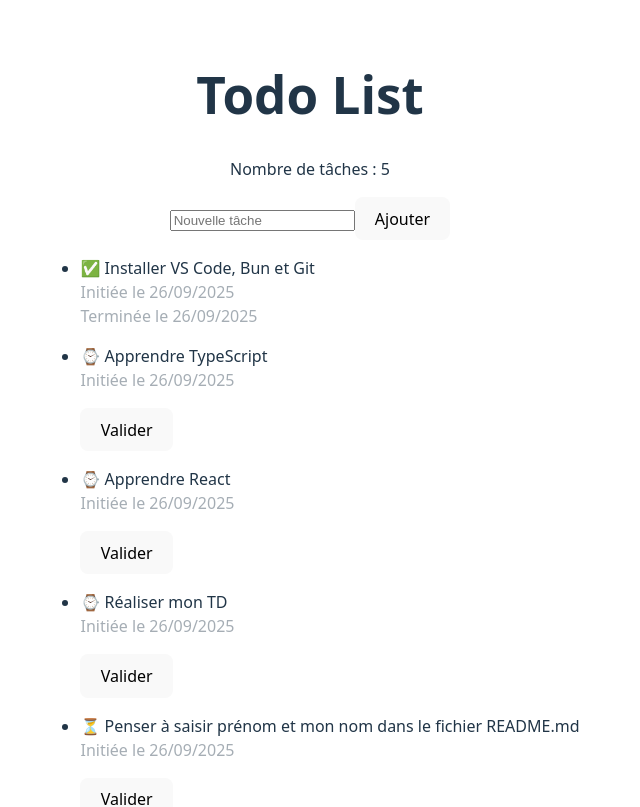
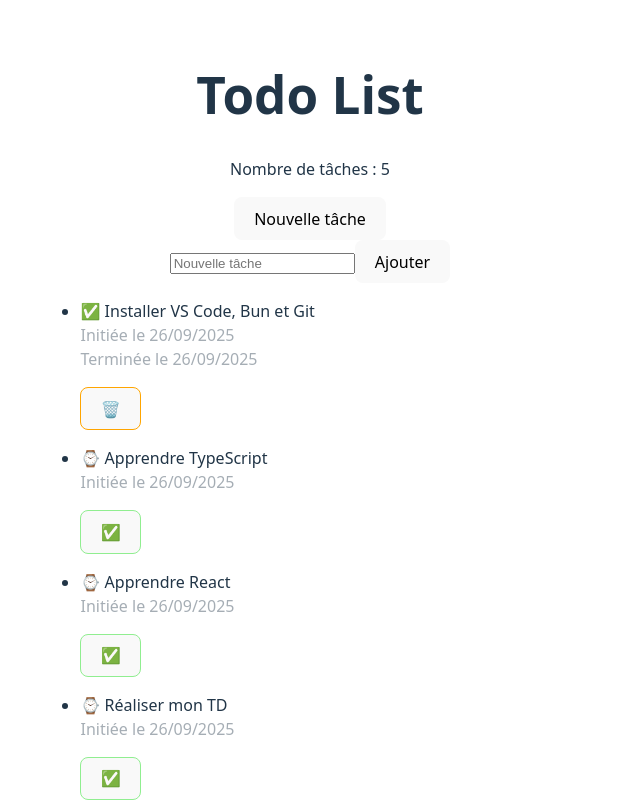
Before and after one commit to S0o0/todolist, a React (Vite) app: page / in a window 1280 px wide. Shown: the top 807 px of the page, without its empty margins (330-970 px from the left). Built offline with nearby package versions, Linux system fonts and the light colour scheme; the HTML template or start-up script is replaced by a standard one.

Commit message:
ajout supprimer + style & emojis

```diff
--- a/src/App.css
+++ b/src/App.css
@@ -48,3 +48,21 @@ ul li {
 .date{
   opacity : 0.4;
 }
+
+.delete{
+  border: 1px solid orange;
+}
+
+.delete:hover{
+  border : 1px solid darkorange;
+  background-color: #212222aa;
+}
+
+.validate{
+  border: 1px solid lightgreen;
+}
+
+.validate:hover{
+  border : 1px solid green;
+  background-color: #212222aa;
+}
--- a/src/App.tsx
+++ b/src/App.tsx
@@ -55,13 +55,18 @@ function App() {
     })
     setTasks(updatedTasks);
   };
-
+  const deleteTask = (id: string) => {
+  // On filtre toutes les tâches sauf celle avec l'id correspondant
+  const updatedTasks = tasks.filter(task => task.id !== id);
+  setTasks(updatedTasks);
+};
   return (
     <>
       <h1>Todo List</h1>
       <p>Nombre de tâches : {tasks.length}</p>
+      <button onClick={handleClick}>Nouvelle tâche</button>
       <TaskForm onAdd={addNewTask} />
-      <TasksMaster tasks={tasks} onDone={doneTask} />
+      <TasksMaster tasks={tasks} onDone={doneTask} onDelete={deleteTask} />
 
     </>
   )
--- a/src/components/TaskPreview.tsx
+++ b/src/components/TaskPreview.tsx
@@ -4,9 +4,10 @@ import type { Task, TaskStatus } from '../Task';
 interface TaskPreviewProps {
   task: Task;
   onDone: (id: string) => void;
+  onDelete: (id: string) => void;
 }
 
-const TaskPreview: React.FC<TaskPreviewProps> = ({ task, onDone }) => {
+const TaskPreview: React.FC<TaskPreviewProps> = ({ task, onDone, onDelete }) => {
   const getStatusEmoji = (status: TaskStatus): JSX.Element => {
     switch (status) {
       case "todo": return <span>⏳</span>;
@@ -31,8 +32,15 @@ const TaskPreview: React.FC<TaskPreviewProps> = ({ task, onDone }) => {
       )}
       <p>
         {task.status !== 'done' && (
-          <button onClick={() => onDone(task.id)}>Valider</button>
+          <button className ="validate" onClick={() => onDone(task.id)}>✅</button>
         )}
+      </p>
+      <p>
+        {task.status === 'done' && (
+        <button className ="delete" onClick={() => onDelete(task.id)}>
+            🗑️
+        </button>
+)}
       </p>
     </li>
   );
--- a/src/components/TasksMaster.tsx
+++ b/src/components/TasksMaster.tsx
@@ -5,13 +5,19 @@ import type { Task } from '../Task';
 interface TasksMasterProps {
   tasks: Task[];
   onDone: (id: string) => void;
+  onDelete: (id: string) => void;
 }
 
-const TasksMaster: React.FC<TasksMasterProps> = ({ tasks, onDone }) => {
+const TasksMaster: React.FC<TasksMasterProps> = ({ tasks, onDone,  onDelete }) => {
   return (
     <ul>
       {tasks.map((task) => (
-        <TaskPreview key={task.id} task={task} onDone={onDone} />
+         <TaskPreview
+          key={task.id}
+          task={task}
+          onDone={onDone}
+          onDelete={onDelete} // ← passe la prop à TaskPreview
+        />
       ))}
     </ul>
   );
```
